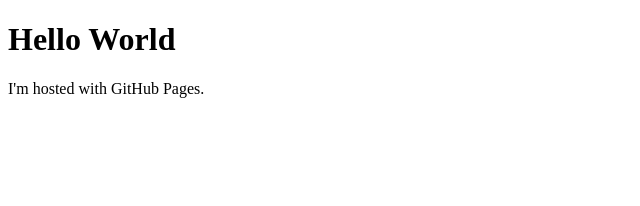
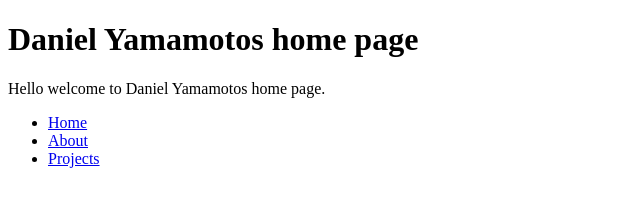
Before and after one commit to DJYamamoto/DJYamamoto.github-io, a plain HTML site: page index.html in a window 1280 px wide. Shown: the whole page, without its empty margins (0-640 px from the left). Drawn offline with Linux system fonts and the light colour scheme.

Commit message:
added links

```diff
--- a/index.html
+++ b/index.html
@@ -1,7 +1,12 @@
 <!DOCTYPE html>
 <html>
 <body>
-<h1>Hello World</h1>
-<p>I'm hosted with GitHub Pages.</p>
+<h1>Daniel Yamamotos home page</h1>
+<p>Hello welcome to Daniel Yamamotos home page.</p>
+<ul>
+    <li><a href="index.html">Home</a></li>
+    <li><a href="about.html">About</a></li>
+    <li><a href="Projects">Projects</a></li>
+  </ul>
 </body>
 </html>
```
